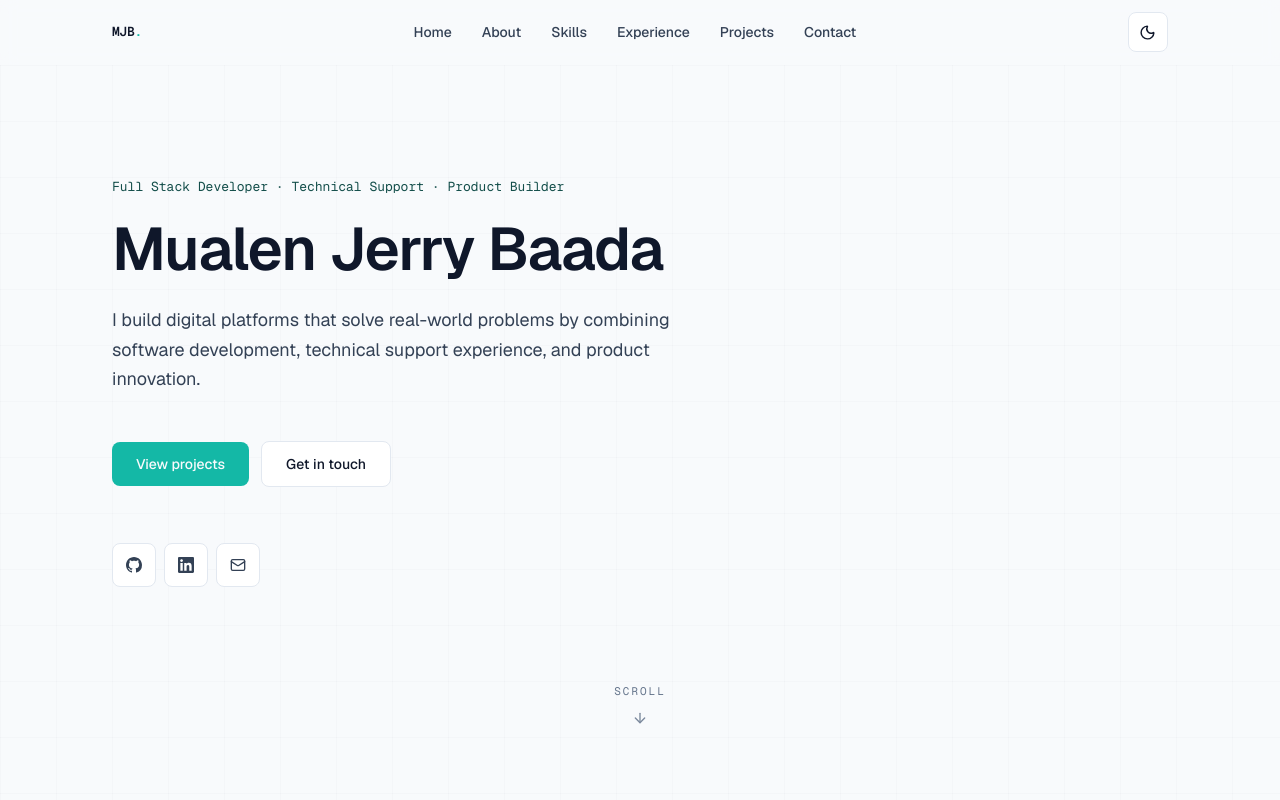
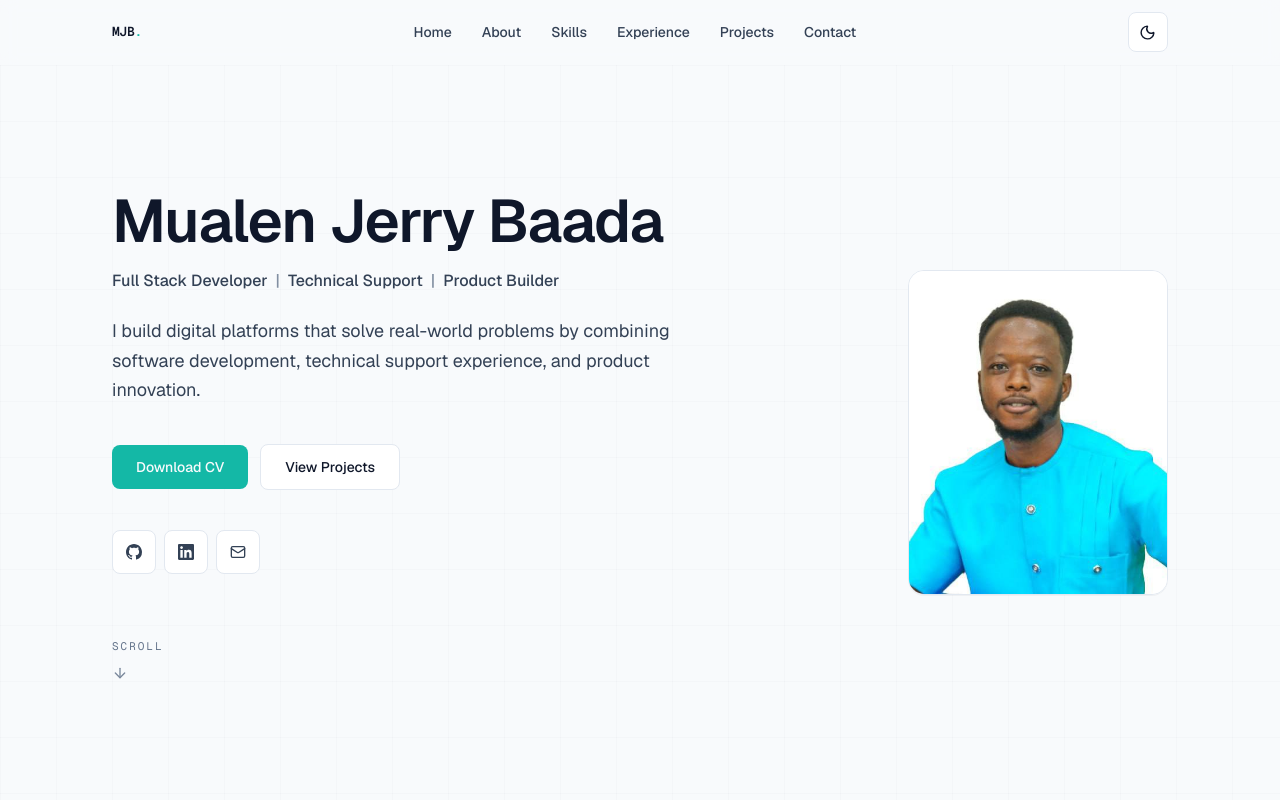
Before and after one commit to Fiximami/mualen-jerry-baada-portfolio, a Next.js app: page / in a window 1280 px wide. Shown: the top 800 px of the page. Built offline with nearby package versions, Linux system fonts and the light colour scheme.

Commit message:
Refine hero section with professional identity, profile image, and CV download actions

```diff
--- a/src/components/sections/about-section.tsx
+++ b/src/components/sections/about-section.tsx
@@ -15,9 +15,11 @@ export function AboutSection() {
           title={aboutContent.sectionTitle}
         />
         <div className="mt-14 grid gap-12 md:mt-16 md:grid-cols-[minmax(0,1fr)_minmax(0,22rem)] md:items-start md:gap-16 lg:gap-20">
-          <p className="max-w-xl text-base leading-[1.7] text-muted md:text-lg">
-            {aboutContent.body}
-          </p>
+          <div className="max-w-xl space-y-5 text-base leading-[1.7] text-muted md:text-lg">
+            {aboutContent.body.split("\n\n").map((paragraph, i) => (
+              <p key={i}>{paragraph}</p>
+            ))}
+          </div>
           <div className="rounded-2xl border border-card-border bg-surface/40 p-7 font-mono text-sm text-muted-faint shadow-[0_1px_0_0_rgba(15,23,42,0.04)] dark:bg-card dark:shadow-none md:p-8">
             <dl className="space-y-5">
               {aboutContent.meta.map((row, i) => (
--- a/src/components/sections/hero-section.tsx
+++ b/src/components/sections/hero-section.tsx
@@ -2,6 +2,7 @@
 
 import { motion } from "framer-motion";
 import { ArrowDown } from "lucide-react";
+import Image from "next/image";
 import Link from "next/link";
 import { Container } from "@/components/ui/container";
 import { SocialIcon } from "@/components/ui/social-icon";
@@ -13,7 +14,27 @@ const btnPrimary =
 const btnSecondary =
   "inline-flex items-center justify-center rounded-lg border border-card-border bg-card px-6 py-3 text-sm font-medium text-foreground transition-colors duration-200 hover:border-accent/20 hover:bg-surface focus-visible:outline-none focus-visible:ring-2 focus-visible:ring-accent/25 focus-visible:ring-offset-2 focus-visible:ring-offset-background";
 
+function HeadlineParts({ text }: { text: string }) {
+  const parts = text.split("|").map((s) => s.trim());
+  return (
+    <p className="flex flex-wrap items-center gap-x-2 gap-y-1 text-[15px] font-medium leading-snug text-muted md:text-base">
+      {parts.map((part, i) => (
+        <span key={`${part}-${i}`} className="inline-flex items-center gap-2">
+          {i > 0 ? (
+            <span className="select-none text-muted-faint/80" aria-hidden>
+              |
+            </span>
+          ) : null}
+          <span>{part}</span>
+        </span>
+      ))}
+    </p>
+  );
+}
+
 export function HeroSection() {
+  const photo = heroContent.profileImage;
+
   return (
     <section
       id="hero"
@@ -27,49 +48,60 @@ export function HeroSection() {
         }}
         aria-hidden
       />
-      <Container className="relative flex min-h-[calc(100dvh-4rem)] flex-col justify-center py-24 md:py-28">
-        <motion.p
-          initial={{ opacity: 0, y: 6 }}
+      <Container className="relative flex min-h-[calc(100dvh-4rem)] flex-col justify-center py-20 md:py-24 lg:py-28">
+        <div className="flex flex-col gap-10 lg:flex-row lg:items-center lg:gap-14 xl:gap-20">
+          <div className="flex min-w-0 flex-1 flex-col">
+            <motion.h1
+              initial={{ opacity: 0, y: 8 }}
               animate={{ opacity: 1, y: 0 }}
               transition={{ duration: 0.35, delay: 0.04 }}
-          className="mb-5 font-mono text-[13px] text-label"
-        >
-          {heroContent.eyebrow}
-        </motion.p>
-        <motion.h1
-          initial={{ opacity: 0, y: 10 }}
-          animate={{ opacity: 1, y: 0 }}
-          transition={{ duration: 0.38, delay: 0.08 }}
-          className="max-w-3xl text-[2.125rem] font-semibold leading-[1.08] tracking-[-0.02em] text-foreground sm:text-5xl md:text-6xl"
+              className="text-[2.125rem] font-semibold leading-[1.08] tracking-[-0.02em] text-foreground sm:text-5xl md:text-[2.75rem] lg:text-6xl"
             >
               {heroContent.name}
             </motion.h1>
+            <motion.div
+              initial={{ opacity: 0, y: 8 }}
+              animate={{ opacity: 1, y: 0 }}
+              transition={{ duration: 0.35, delay: 0.1 }}
+              className="mt-4 max-w-2xl"
+            >
+              <HeadlineParts text={heroContent.headline} />
+            </motion.div>
             <motion.p
-          initial={{ opacity: 0, y: 10 }}
+              initial={{ opacity: 0, y: 8 }}
               animate={{ opacity: 1, y: 0 }}
-          transition={{ duration: 0.38, delay: 0.14 }}
+              transition={{ duration: 0.35, delay: 0.16 }}
               className="mt-6 max-w-xl text-base leading-relaxed text-muted md:text-lg"
             >
               {heroContent.tagline}
             </motion.p>
             <motion.div
-          initial={{ opacity: 0, y: 10 }}
+              initial={{ opacity: 0, y: 8 }}
               animate={{ opacity: 1, y: 0 }}
-          transition={{ duration: 0.38, delay: 0.2 }}
-          className="mt-12 flex flex-wrap items-center gap-3"
+              transition={{ duration: 0.35, delay: 0.22 }}
+              className="mt-10 flex flex-wrap items-center gap-3"
             >
-          <Link href={heroContent.primaryCta.href} className={btnPrimary}>
+              <Link
+                href={heroContent.primaryCta.href}
+                download={
+                  heroContent.primaryCta.download ? true : undefined
+                }
+                className={btnPrimary}
+              >
                 {heroContent.primaryCta.label}
               </Link>
-          <Link href={heroContent.secondaryCta.href} className={btnSecondary}>
+              <Link
+                href={heroContent.secondaryCta.href}
+                className={btnSecondary}
+              >
                 {heroContent.secondaryCta.label}
               </Link>
             </motion.div>
             <motion.ul
               initial={{ opacity: 0 }}
               animate={{ opacity: 1 }}
-          transition={{ duration: 0.35, delay: 0.26 }}
-          className="mt-14 flex gap-2"
+              transition={{ duration: 0.32, delay: 0.28 }}
+              className="mt-10 flex gap-2"
             >
               {heroContent.socials.map(({ href, label, icon }) => (
                 <li key={label}>
@@ -92,18 +124,40 @@ export function HeroSection() {
             <motion.div
               initial={{ opacity: 0 }}
               animate={{ opacity: 1 }}
-          transition={{ duration: 0.4, delay: 0.32 }}
-          className="mt-20 flex justify-center sm:mt-24"
+              transition={{ duration: 0.35, delay: 0.34 }}
+              className="mt-14 flex justify-center sm:mt-16 lg:justify-start"
             >
               <Link
                 href={heroContent.scrollTargetId}
-            className="flex flex-col items-center gap-1.5 text-[11px] font-mono uppercase tracking-[0.18em] text-muted-faint transition-colors duration-200 hover:text-accent"
-            aria-label="Scroll to next section"
+                className="flex flex-col items-center gap-1.5 text-[11px] font-mono uppercase tracking-[0.18em] text-muted-faint transition-colors duration-200 hover:text-accent lg:items-start"
+                aria-label="Scroll to about section"
               >
                 <span>scroll</span>
                 <ArrowDown className="h-4 w-4 animate-scroll-hint" aria-hidden />
               </Link>
             </motion.div>
+          </div>
+
+          {photo ? (
+            <motion.div
+              initial={{ opacity: 0, y: 10 }}
+              animate={{ opacity: 1, y: 0 }}
+              transition={{ duration: 0.4, delay: 0.18 }}
+              className="mx-auto w-full max-w-[200px] shrink-0 sm:max-w-[240px] lg:mx-0 lg:w-[min(100%,260px)] lg:max-w-[260px]"
+            >
+              <div className="relative aspect-[4/5] overflow-hidden rounded-2xl border border-card-border bg-surface/50 shadow-[0_1px_0_0_rgba(15,23,42,0.04)] dark:bg-surface/30 dark:shadow-none">
+                <Image
+                  src={photo}
+                  alt="Mualen Jerry Baada"
+                  fill
+                  priority
+                  sizes="(max-width: 1024px) 240px, 260px"
+                  className="object-cover object-[center_15%]"
+                />
+              </div>
+            </motion.div>
+          ) : null}
+        </div>
       </Container>
     </section>
   );
--- a/src/data/about.ts
+++ b/src/data/about.ts
@@ -2,9 +2,8 @@ import type { AboutContent } from "@/types/portfolio";
 
 export const aboutContent: AboutContent = {
   sectionLabel: "About",
-  sectionTitle:
-    "Engineering, support, and product judgment on the same roadmap.",
-  body: "I am a Full Stack Developer and Technical Support specialist with experience in building digital products, mobile applications, websites, and startup platforms. My work combines engineering, support, and product thinking to create practical digital solutions that improve usability, access, and efficiency.",
+  sectionTitle: "I ship software with the user and the operator in mind.",
+  body: "Most of my work sits where code meets real people—customers on a waitlist, staff running daily operations, or a founder trying to get a v1 out the door. I’ve spent time in technical support as well as in build roles, and that background shows up in how I scope features, write handovers, and think about failure modes before launch.\n\nTechnically, I’m comfortable across Flutter and Next.js, WordPress sites that need to stay maintainable, and the glue in between: APIs, auth-shaped product decisions, and the occasional analytics or marketing layer when the product needs it. I prefer small, honest milestones over big-bang demos.\n\nIf you’re hiring or collaborating, I’m interested in teams that value clear ownership, readable code, and product judgment—not just ticket throughput.",
   meta: [
     { label: "Focus", value: "Platforms, mobile & web, operations" },
     { label: "Stack", value: "Flutter, Next.js, TypeScript, WordPress" },
--- /dev/null
+++ b/src/data/assets.ts
@@ -0,0 +1,4 @@
+export const assets = {
+  resumePdf: "/resume/MUALEN_JERRY_BAADA_FlowCV_Resume_2026-03-28.pdf",
+  profilePhoto: "/profile/mualen-jerry-baada.jpeg",
+} as const;
--- a/src/data/contact.ts
+++ b/src/data/contact.ts
@@ -1,4 +1,5 @@
 import type { ContactContent } from "@/types/portfolio";
+import { assets } from "@/data/assets";
 
 export const contactContent: ContactContent = {
   sectionLabel: "Contact",
@@ -24,7 +25,7 @@ export const contactContent: ContactContent = {
       icon: "github",
     },
     {
-      href: "/Mualen-Jerry-Baada-CV.pdf",
+      href: assets.resumePdf,
       label: "Download CV",
       sub: "PDF",
       icon: "cv",
--- a/src/data/hero.ts
+++ b/src/data/hero.ts
@@ -1,12 +1,17 @@
 import type { HeroContent } from "@/types/portfolio";
+import { assets } from "@/data/assets";
 
 export const heroContent: HeroContent = {
-  eyebrow: "Full Stack Developer · Technical Support · Product Builder",
   name: "Mualen Jerry Baada",
+  headline: "Full Stack Developer | Technical Support | Product Builder",
   tagline:
     "I build digital platforms that solve real-world problems by combining software development, technical support experience, and product innovation.",
-  primaryCta: { href: "#projects", label: "View projects" },
-  secondaryCta: { href: "#contact", label: "Get in touch" },
+  primaryCta: {
+    href: assets.resumePdf,
+    label: "Download CV",
+    download: true,
+  },
+  secondaryCta: { href: "#projects", label: "View Projects" },
   socials: [
     {
       href: "https://github.com/MualenJerryBaada",
@@ -25,4 +30,5 @@ export const heroContent: HeroContent = {
     },
   ],
   scrollTargetId: "#about",
+  profileImage: assets.profilePhoto,
 };
--- a/src/types/portfolio.ts
+++ b/src/types/portfolio.ts
@@ -8,6 +8,7 @@ export type SocialIconId = "github" | "linkedin" | "mail" | "cv";
 export type HeroAction = {
   href: string;
   label: string;
+  download?: boolean;
 };
 
 export type HeroSocialLink = {
@@ -17,13 +18,15 @@ export type HeroSocialLink = {
 };
 
 export type HeroContent = {
-  eyebrow: string;
   name: string;
+  headline: string;
   tagline: string;
   primaryCta: HeroAction;
   secondaryCta: HeroAction;
   socials: HeroSocialLink[];
   scrollTargetId: string;
+  /** Path under `/public`; omit if no photo */
+  profileImage?: string;
 };
 
 export type AboutMetaRow = {
```
Also changed, not shown: public/profile/mualen-jerry-baada.jpeg (added), 1 other file (tests, documents, lock files or other folders). Lines whose indentation alone changed are shown as unchanged.
